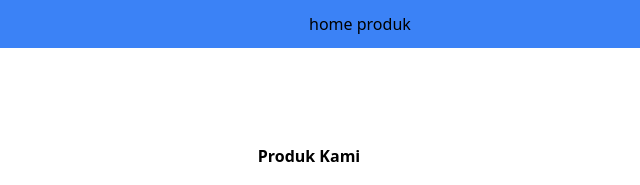
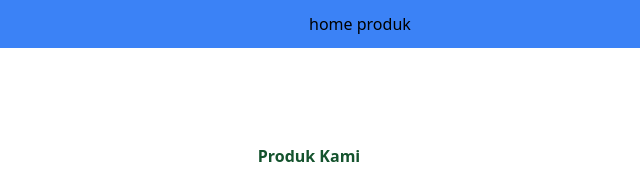
Before and after one commit to isroid558-max/Parfum-I-D-Palu, a plain HTML site: page index.html in a window 1280 px wide. Shown: the top 185 px of the page, 331-971 px from the left. Drawn offline with nearby package versions, Linux system fonts and the light colour scheme.

Commit message:
saya ubah

```diff
--- a/index.html
+++ b/index.html
@@ -21,7 +21,7 @@
           <h1>Parfum I&D Palu</h1>
           <p>Temukan Parfum yang Sesuai Karaktermu</p>
 
-          <h2 class="my-5 font-semibold text-center">Produk Kami</h2>
+          <h2 class="my-5 font-semibold text-center text-green-900">Produk Kami</h2>
           <div class="grid grid-cols-2 md:grid-cols-3 xl:grid-cols-4 gap-4">
             <div
               class="bg-green-50 inline-block px-5 py-2 text-center shadow-md">
```
